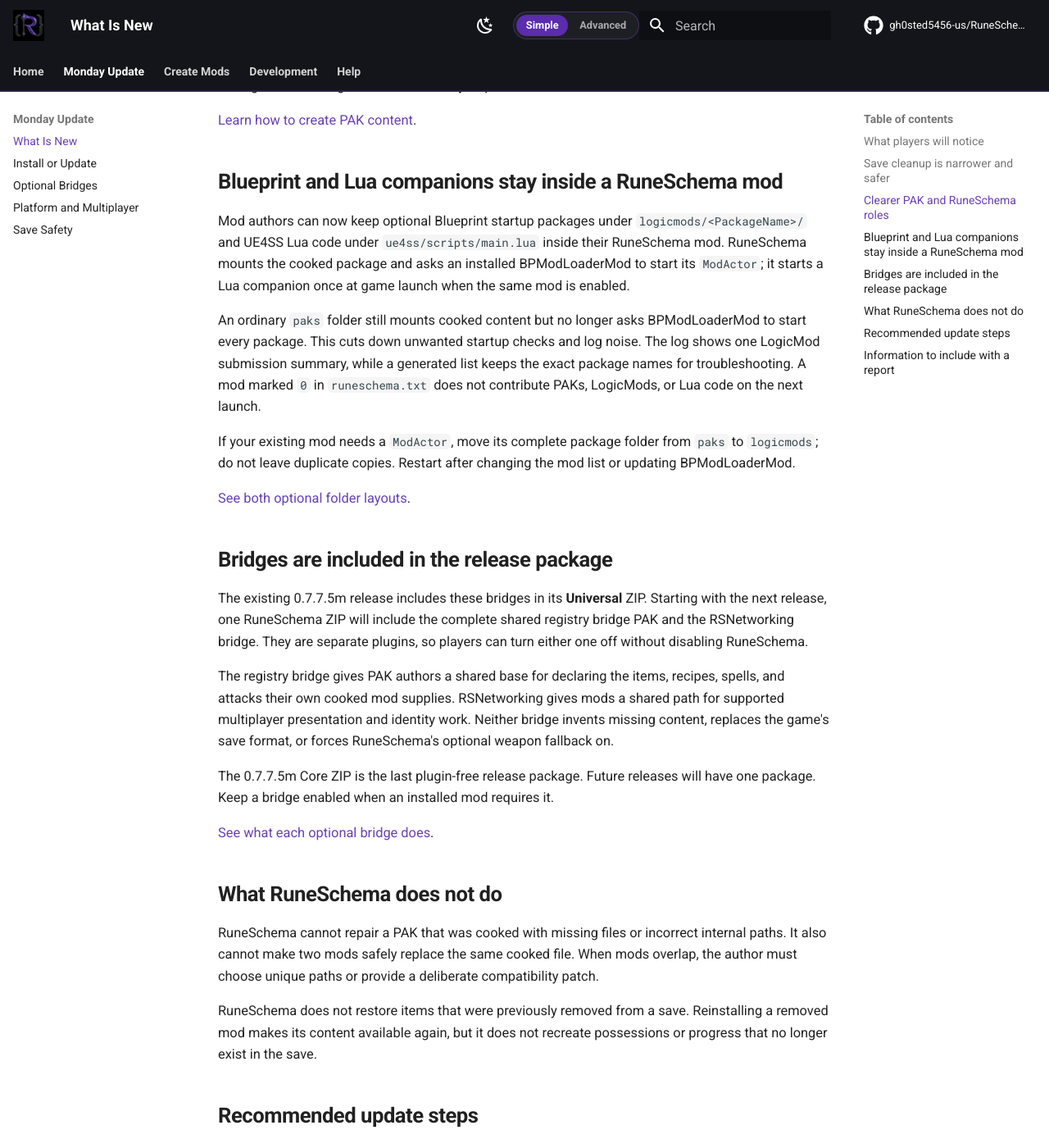
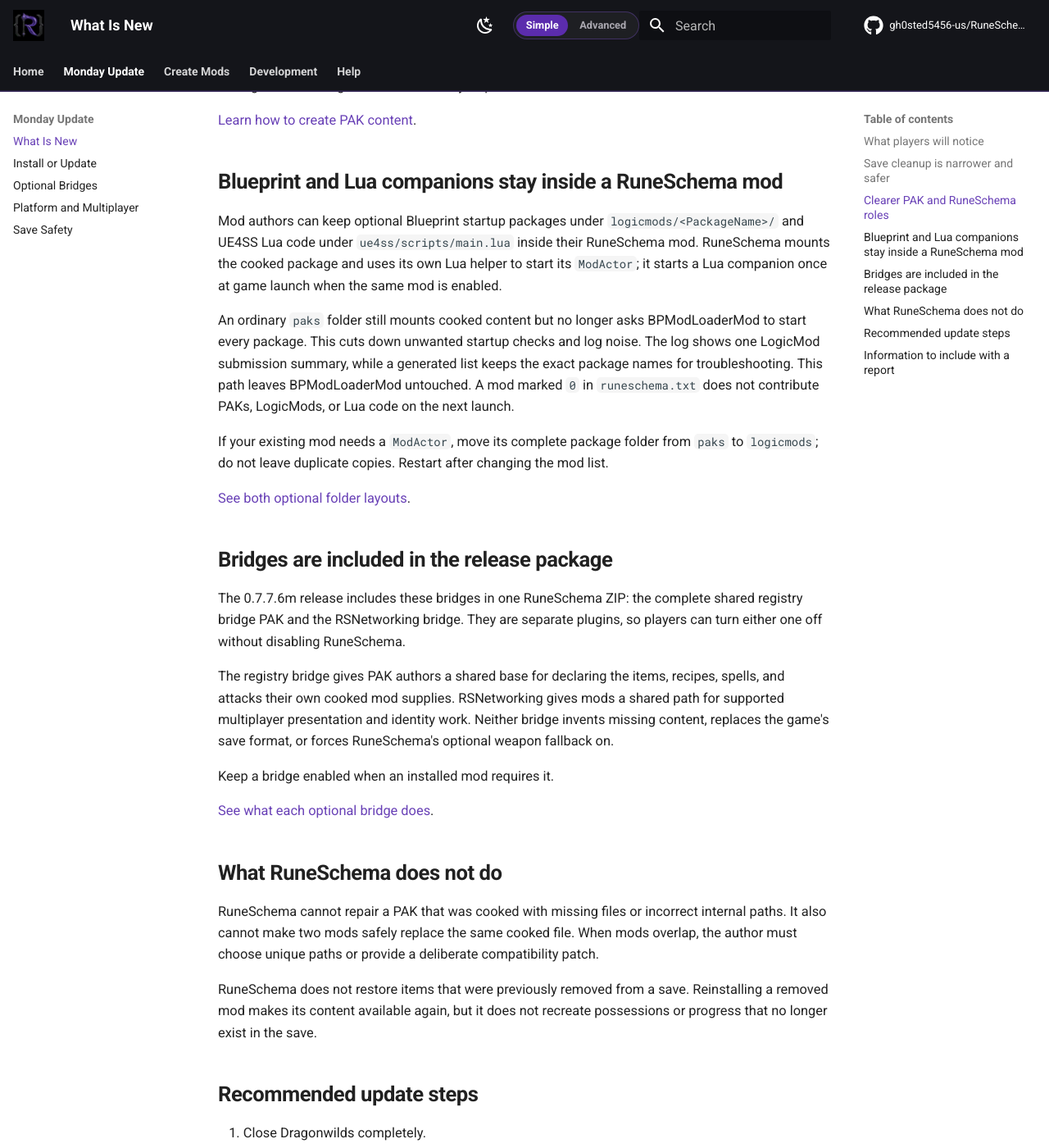
Before and after one commit to gh0sted5456-us/RuneSchema, an MkDocs documentation site: the page built from docs/CURRENT-RELEASE.md, in a window 1280 px wide and 1400 px high, scrolled down 1877 px. Shown: the whole window at 82% size. Built offline with MkDocs 1.6.1 and Material for MkDocs 9.7.7, drawn with Linux system fonts in a browser that asks for light colours; comment, search, counter and statistics services are not loaded; some of the changed text lies outside the part shown.

Commit message:
Release RuneSchema 0.7.7.6m with independent LogicMod loader

```diff
--- a/docs/CURRENT-RELEASE.md
+++ b/docs/CURRENT-RELEASE.md
@@ -1,6 +1,6 @@
-# RuneSchema 0.7.7.5m main release
+# RuneSchema 0.7.7.6m main release
 
-This October 7, 2026 main build includes the tested Blueprint and Lua
+This October 9, 2026 main build includes the tested Blueprint and Lua
 companion paths. It also continues the work on dependable mod loading, safer
 character saves, clearer status messages, and support for mods that bring
 their own PAK content.
@@ -74,29 +74,29 @@ so an author can distinguish a missing PAK from a bad object path.
 
 ## Blueprint and Lua companions stay inside a RuneSchema mod
 
-Mod authors can now keep optional Blueprint startup packages under
+Mod authors can keep optional Blueprint startup packages under
 `logicmods/<PackageName>/` and UE4SS Lua code under `ue4ss/scripts/main.lua`
-inside their RuneSchema mod. RuneSchema mounts the cooked package and asks an
-installed BPModLoaderMod to start its `ModActor`; it starts a Lua companion
+inside their RuneSchema mod. RuneSchema mounts the cooked package and uses its
+own Lua helper to start its `ModActor`; it starts a Lua companion
 once at game launch when the same mod is enabled.
 
 An ordinary `paks` folder still mounts cooked content but no longer asks
 BPModLoaderMod to start every package. This cuts down unwanted startup checks
 and log noise. The log shows one LogicMod submission summary, while a generated
-list keeps the exact package names for troubleshooting. A mod marked `0` in
+list keeps the exact package names for troubleshooting. This path leaves
+BPModLoaderMod untouched. A mod marked `0` in
 `runeschema.txt` does not contribute PAKs, LogicMods, or Lua code on the next
 launch.
 
 If your existing mod needs a `ModActor`, move its complete package folder from
 `paks` to `logicmods`; do not leave duplicate copies. Restart after changing
-the mod list or updating BPModLoaderMod.
+the mod list.
 
 [See both optional folder layouts](PSEUDO-LOADERS.md).
 
 ## Bridges are included in the release package
 
-The existing 0.7.7.5m release includes these bridges in its **Universal** ZIP.
-Starting with the next release, one RuneSchema ZIP will include the complete
+The 0.7.7.6m release includes these bridges in one RuneSchema ZIP: the complete
 shared registry bridge PAK and the RSNetworking bridge. They are separate
 plugins, so players can turn either one off without disabling RuneSchema.
 
@@ -106,8 +106,7 @@ mods a shared path for supported multiplayer presentation and identity work.
 Neither bridge invents missing content, replaces the game's save format, or
 forces RuneSchema's optional weapon fallback on.
 
-The 0.7.7.5m Core ZIP is the last plugin-free release package. Future releases
-will have one package. Keep a bridge enabled when an installed mod requires it.
+Keep a bridge enabled when an installed mod requires it.
 
 [See what each optional bridge does](OPTIONAL-BRIDGES.md).
 
```
Also changed, not shown: other parts of docs/CURRENT-RELEASE.md (+3 -1 lines), LOCAL-LOGICMOD-TEST.md (deleted, +0 -25 lines), docs/DOCUMENTATION-INDEX.md (+1 -1 lines), docs/INSTALLATION.md (+5 -3 lines), docs/PSEUDO-LOADERS.md (+13 -12 lines), docs/index.md (+1 -1 lines), 7 other files.
